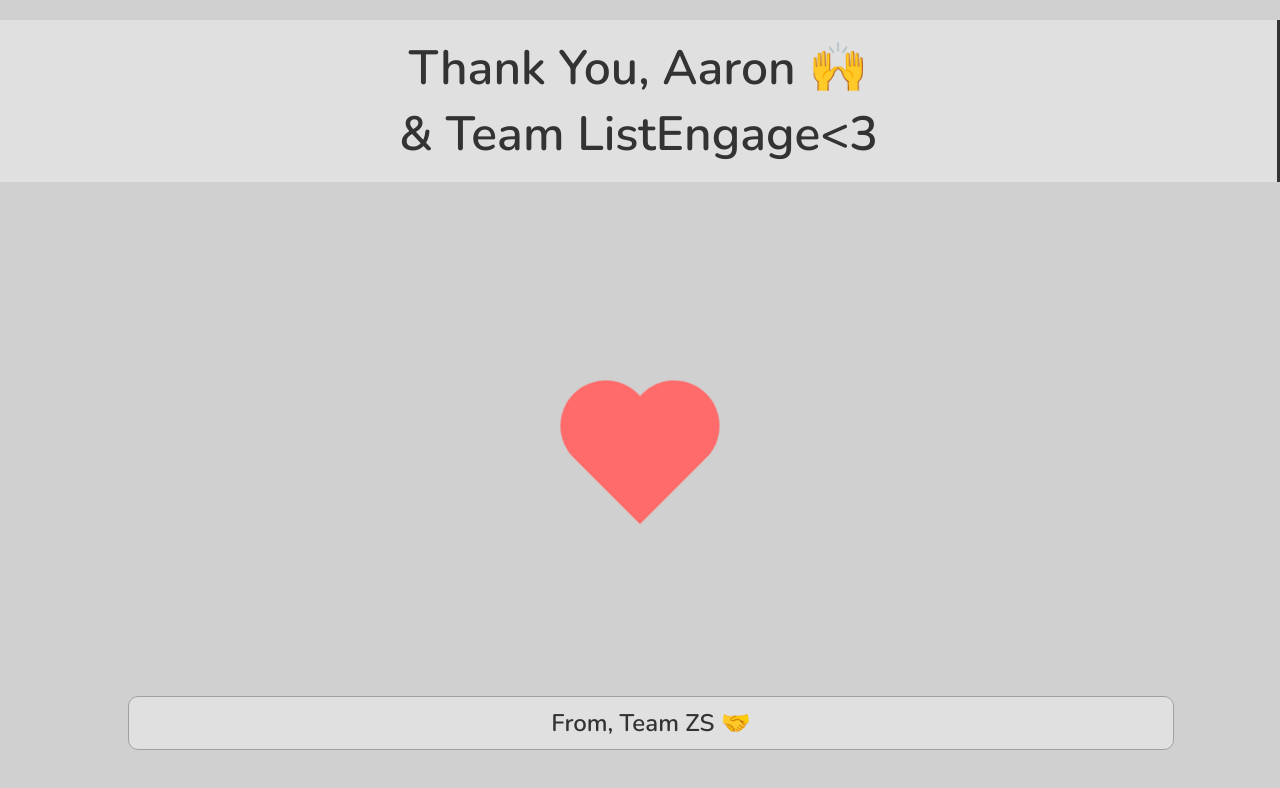
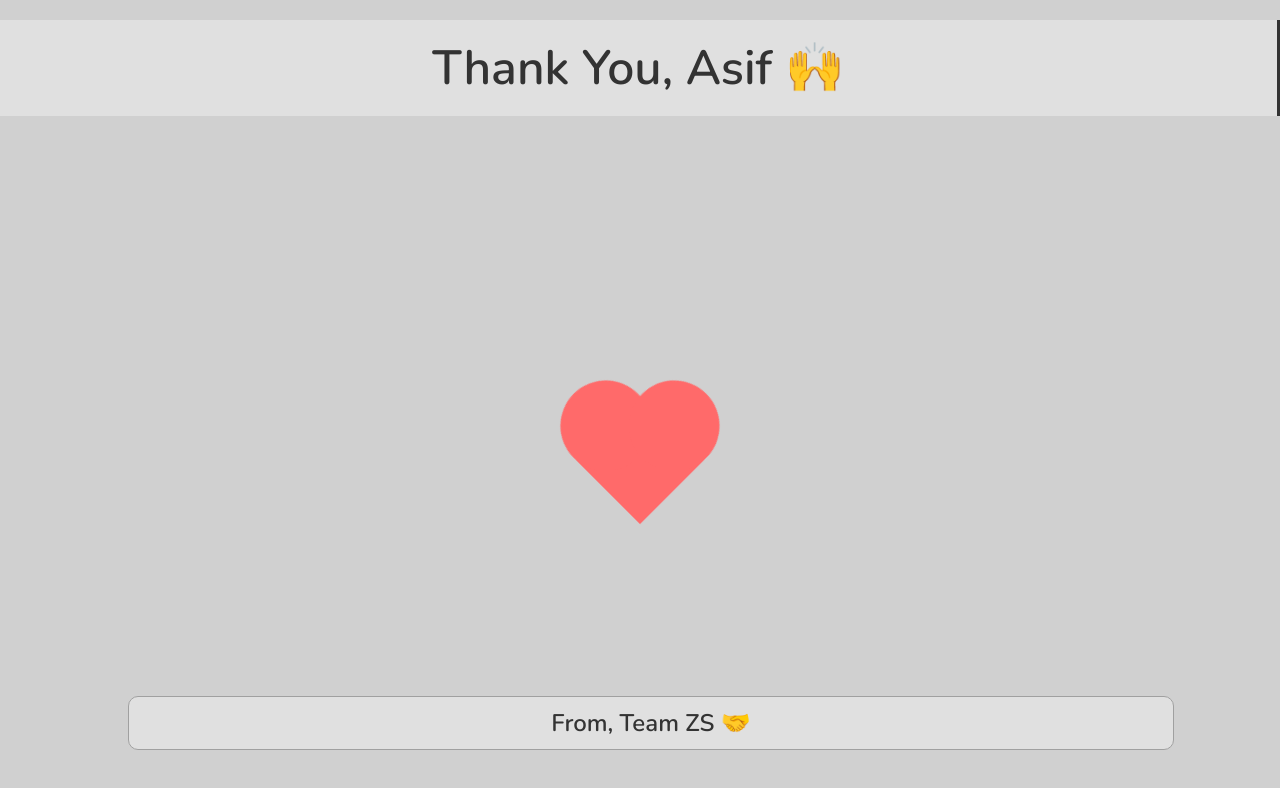
Before and after one commit to arya-zs/thank-you, a plain HTML site: page index.html in a window 1280 px wide. Drawn offline with nearby package versions, Linux system fonts and the light colour scheme.

Commit message:
Update index.html

```diff
--- a/index.html
+++ b/index.html
@@ -134,7 +134,7 @@
 <body>
     <div class="back">
         <!-- Updated message with typing effect -->
-        <div class="typing">Thank You, Aaron 🙌<br> & Team ListEngage<3 </div>
+        <div class="typing">Thank You, Asif 🙌</div>
     </div>
     <div class="heart"></div>
     <div class="team-message">From, Team ZS 🤝</div>
```
